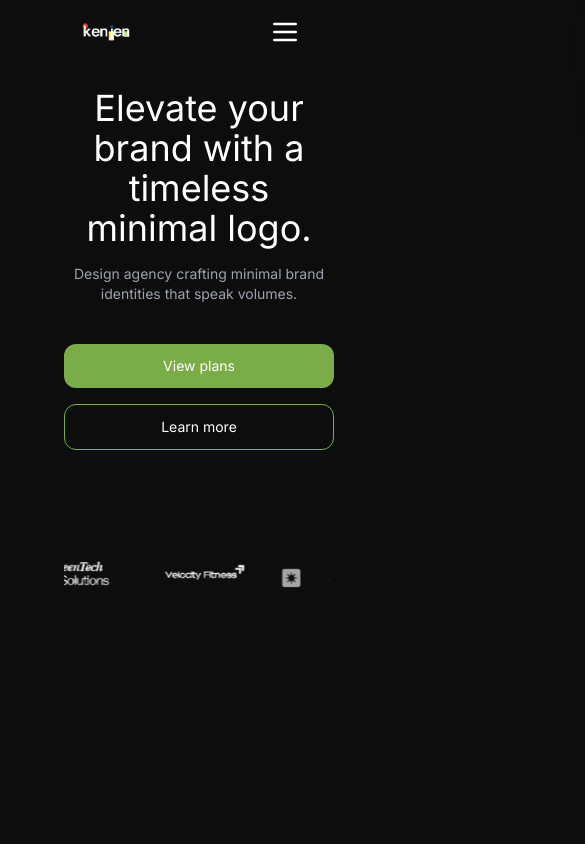
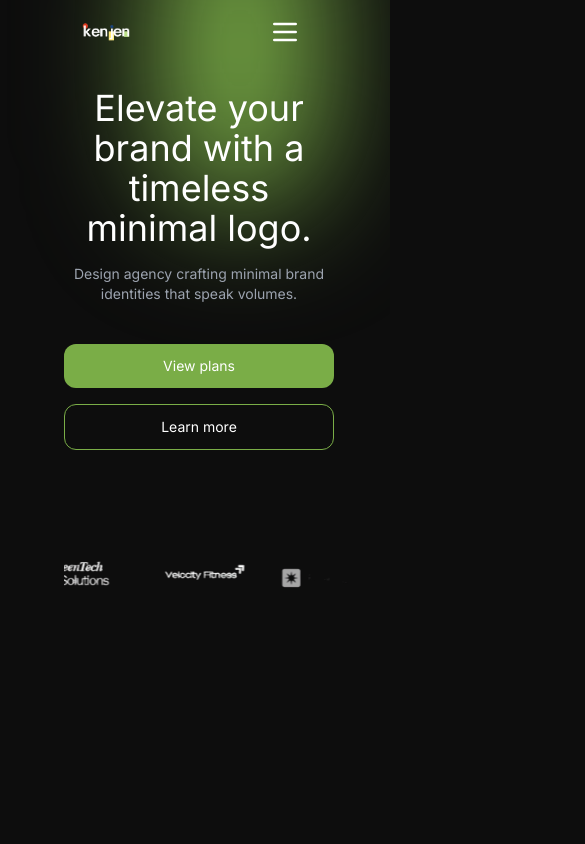
Before and after one commit to EbadullahSiddiqi/Kenjen, a React (Vite) app in the folder Kenjen/: page / in a window 390 px wide. Shown: the top 844 px of the page, 585 px wide, since content can reach past the window. Built offline with nearby package versions, Linux system fonts and the light colour scheme; a web font is replaced by a local one.

Commit message:
Made responsive

```diff
--- a/Kenjen/src/index.css
+++ b/Kenjen/src/index.css
@@ -37,12 +37,12 @@ body {
   width: 20rem;
 }
 
-@media (max-width: 340px) {
+@media (max-width: 4000px) {
   .bg-circle {
     left: 10rem;
     top: -7rem;
     height: 20rem;
-    width: 20rem;
+    width: 10rem;
   }
 }
 
```
